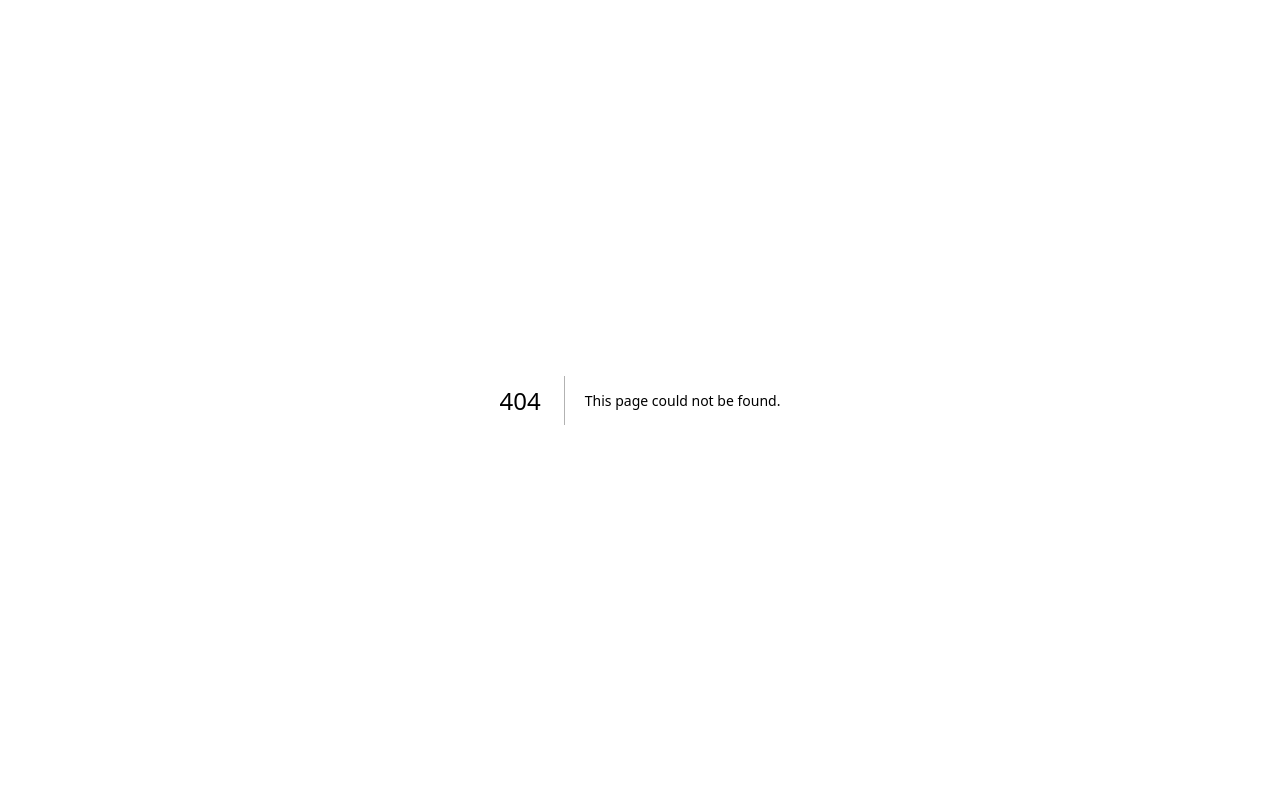
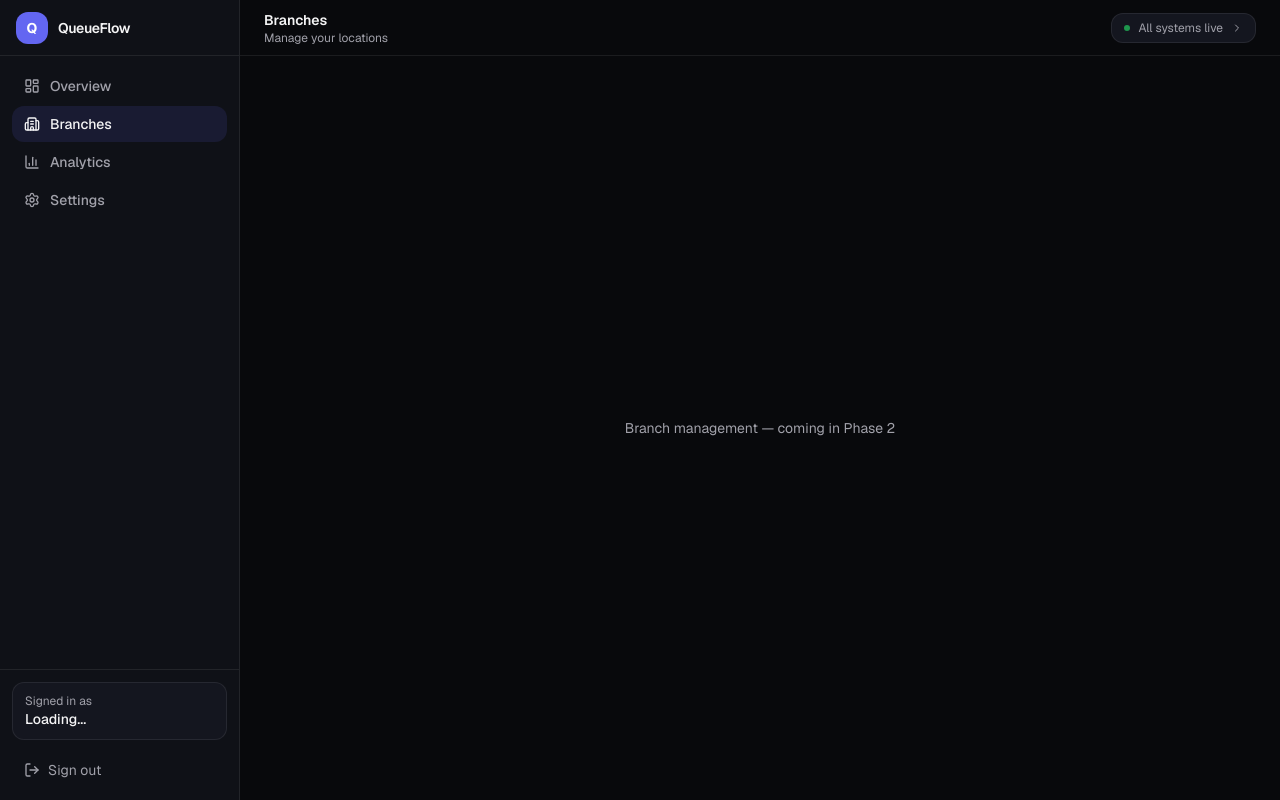
Before and after one commit to Izzy678/queue-flow, a Next.js app in the folder apps/web/: page /dashboard/branches in a window 1280 px wide. Before the commit this address had no page. Built offline with nearby package versions, Linux system fonts and the light colour scheme; no server answers.

Commit message:
feat(web): add dashboard branches page

```diff
--- /dev/null
+++ b/apps/web/src/app/dashboard/branches/page.tsx
@@ -0,0 +1,14 @@
+import { DashboardTopbar } from "@/components/dashboard/sidebar";
+
+export const metadata = { title: "Branches — QueueFlow" };
+
+export default function BranchesPage() {
+  return (
+    <>
+      <DashboardTopbar title="Branches" description="Manage your locations" />
+      <div className="flex flex-1 items-center justify-center p-6">
+        <p className="text-sm text-muted">Branch management — coming in Phase 2</p>
+      </div>
+    </>
+  );
+}
```
